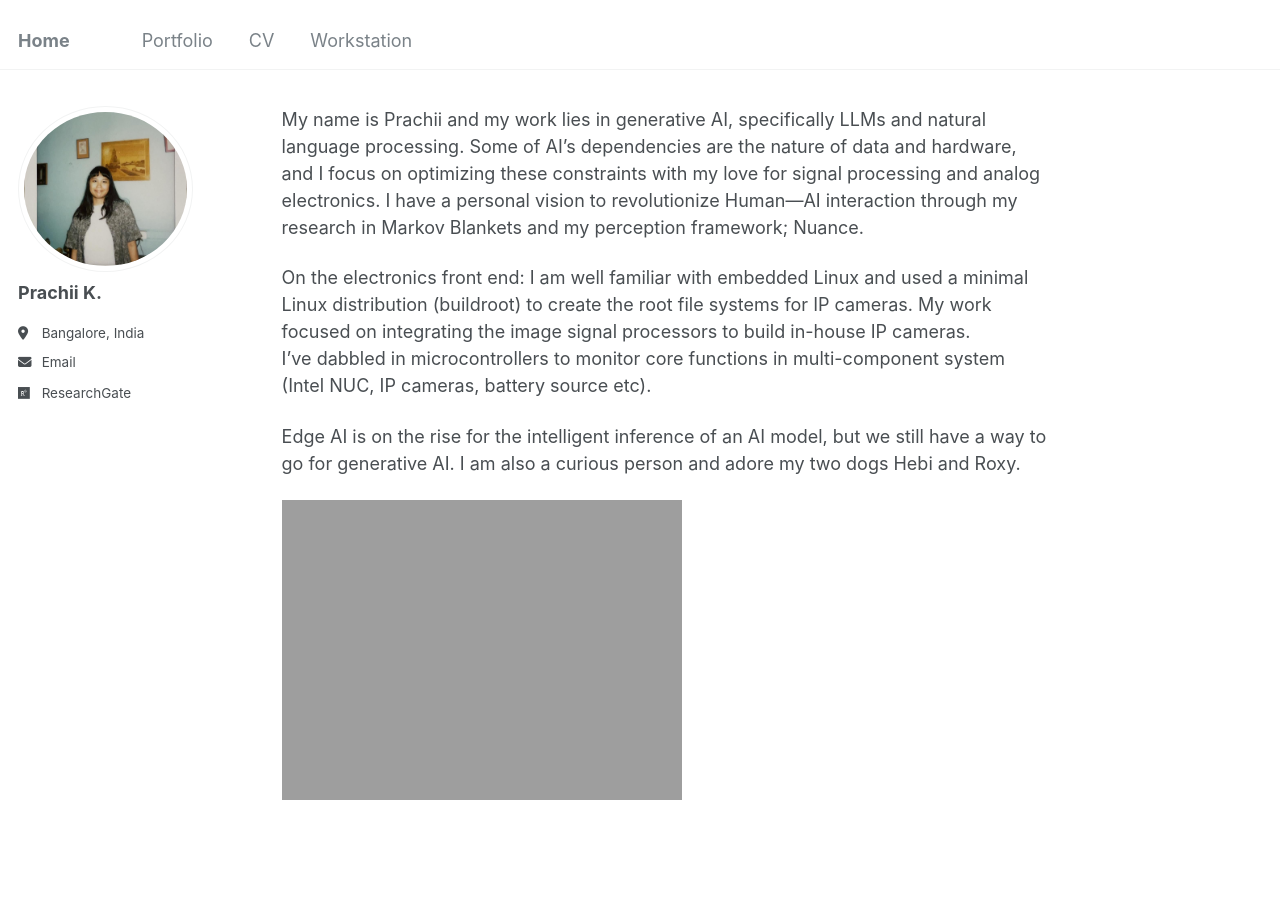
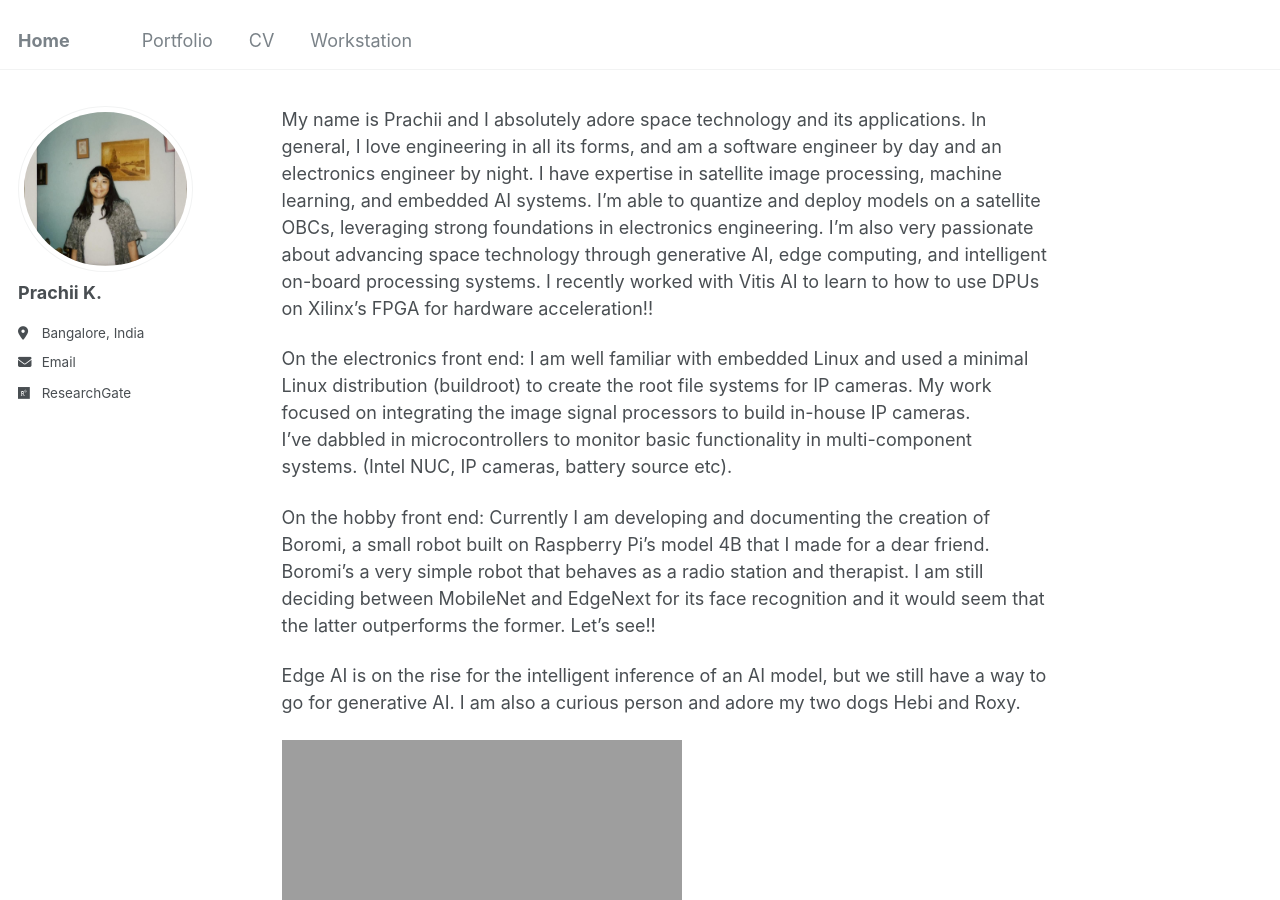
Before and after one commit to asaiyru99/asaiy, a Jekyll site: the page built from _pages/about.md, in a window 1280 px wide and 900 px high. Built offline with Jekyll 4.4.1, drawn with Linux system fonts in a browser that asks for light colours.

Commit message:
Update about.md

```diff
--- a/_pages/about.md
+++ b/_pages/about.md
@@ -7,19 +7,17 @@ redirect_from:
   - /about.html
 ---
 
-My name is Prachii and my work lies in generative AI, specifically LLMs and natural language processing.
-Some of AI’s dependencies are the nature of data and hardware,
-and I focus on optimizing these constraints with my love for signal
-processing and analog electronics. I have a personal vision to
-revolutionize Human—AI interaction through my research in Markov Blankets
-and my perception framework; Nuance.
+My name is Prachii and I absolutely adore space technology and its applications. In general, I love engineering in all its forms, and am a software engineer by day and an electronics engineer by night. I have expertise in satellite image processing, machine learning, and embedded AI systems. I’m able to quantize and deploy models on a satellite OBCs, leveraging strong foundations in electronics engineering. I’m also very passionate about advancing space technology through generative AI, edge computing, and intelligent on-board processing systems. I recently worked with Vitis AI to learn to how to use DPUs on Xilinx's FPGA for hardware acceleration!!
 
 On the electronics front end: I am well familiar with embedded Linux and used a
 minimal Linux distribution (buildroot) to create the root file systems
 for IP cameras. My work focused on integrating the image
 signal processors to build in-house IP cameras.
-I’ve dabbled in microcontrollers to monitor core functions in multi-component
-system (Intel NUC, IP cameras, battery source etc).
+I’ve dabbled in microcontrollers to monitor basic functionality in multi-component
+systems. (Intel NUC, IP cameras, battery source etc).
+
+
+On the hobby front end: Currently I am developing and documenting the creation of Boromi, a small robot built on Raspberry Pi's model 4B that I made for a dear friend. Boromi's a very simple robot that behaves as a radio station and therapist. I am still deciding between MobileNet and EdgeNext for its face recognition and it would seem that the latter outperforms the former. Let's see!!
 
 
 Edge AI is on the rise for the intelligent inference of an AI model, but we still have a way to go for generative AI.
```
